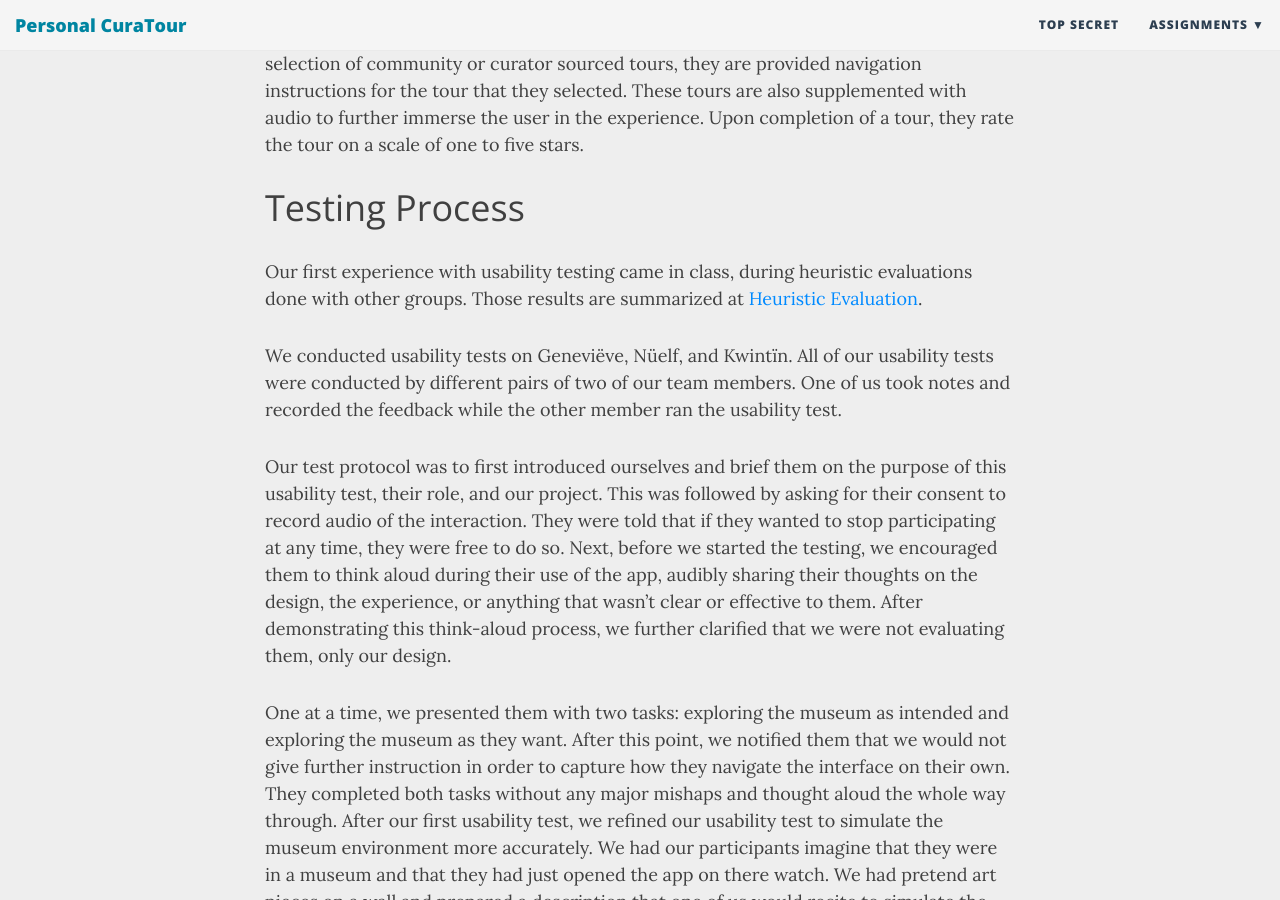
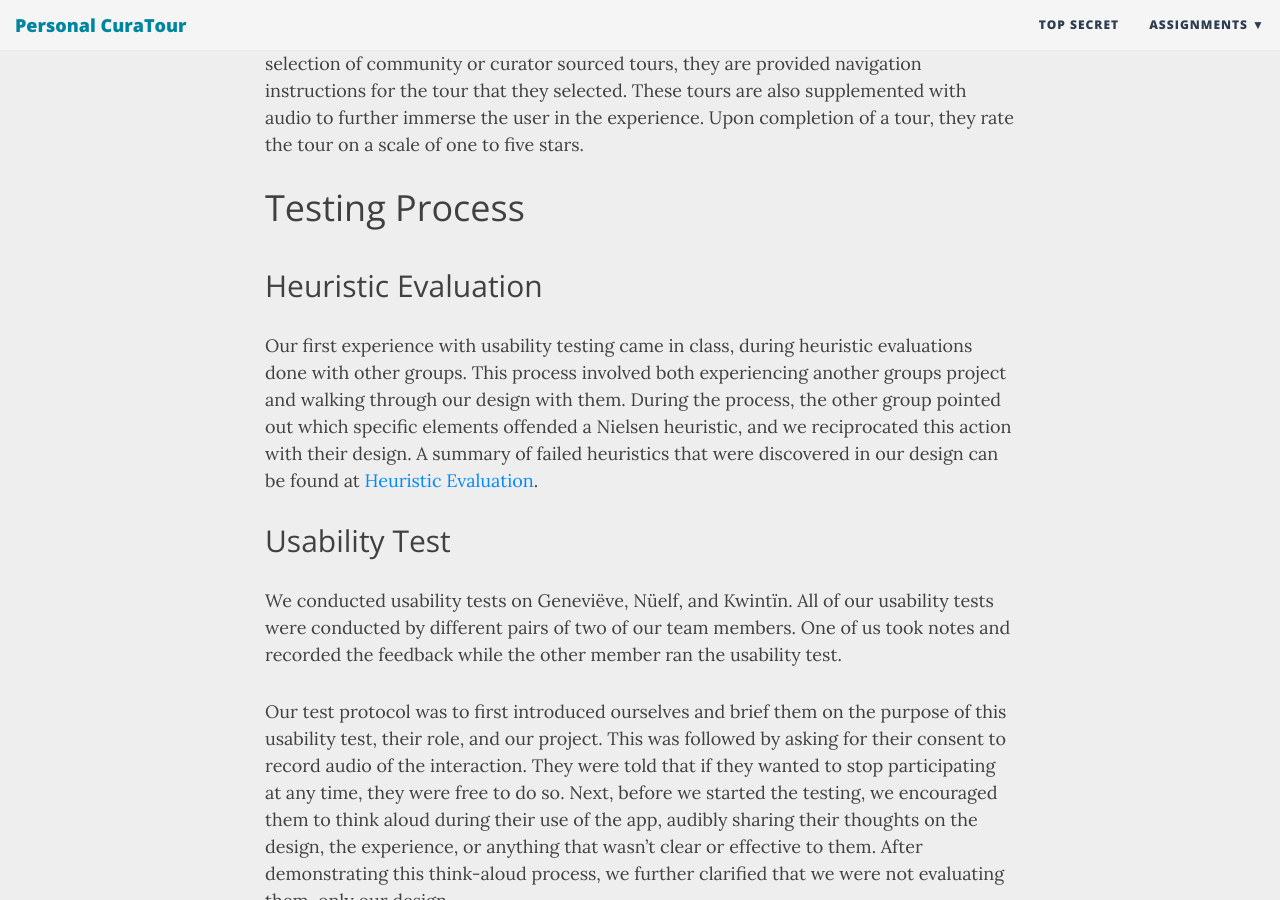
Before and after one commit to krtejeda/PersonalCuraTour, a Jekyll site: the page built from User-Experience-Design-Overview.md, in a window 1280 px wide and 900 px high, scrolled down 3002 px. Built offline with Jekyll 4.4.1, drawn with Linux system fonts in a browser that asks for light colours; nearby versions of some CDN libraries.

Commit message:
Update User-Experience-Design-Overview.md

```diff
--- a/User-Experience-Design-Overview.md
+++ b/User-Experience-Design-Overview.md
@@ -40,9 +40,11 @@ This goal is mainly accomplished through seamless deliverance of audio and navig
 The user has two options upon opening the app: “free roam” or “tour.” These two options reflect our two main tasks: explore the museum as intended and explore the museum whatever way makes sense to you. If the user chooses free roam, they begin exploring the museum at their own pace but have their experience supplemented with appropriate context via audio. The artworks that the user visits are saved so that once they are done, they can save their path, provide a title, and upload it for other visitors to experience what they experienced! On the other hand, if the user chooses a guided tour from the selection of community or curator sourced tours, they are provided navigation instructions for the tour that they selected. These tours are also supplemented with audio to further immerse the user in the experience. Upon completion of a tour, they rate the tour on a scale of one to five stars.
 
 # Testing Process
+----------------------------
+## Heuristic Evaluation
+Our first experience with usability testing came in class, during heuristic evaluations done with other groups. This process involved both experiencing another groups project and walking through our design with them. During the process, the other group pointed out which specific elements offended a Nielsen heuristic, and we reciprocated this action with their design. A summary of failed heuristics that were discovered in our design can be found at [Heuristic Evaluation](https://krtejeda.github.io/PersonalCuraTour/Heuristic-Evaluation/).
 
-Our first experience with usability testing came in class, during heuristic evaluations done with other groups. Those results are summarized at [Heuristic Evaluation](https://krtejeda.github.io/PersonalCuraTour/Heuristic-Evaluation/).
-
+## Usability Test
 We conducted usability tests on Geneviëve, Nüelf, and Kwintïn. All of our usability tests were conducted by different pairs of two of our team members. One of us took notes and recorded the feedback while the other member ran the usability test.
 
 Our test protocol was to first introduced ourselves and brief them on the purpose of this usability test, their role, and our project. This was followed by asking for their consent to record audio of the interaction. They were told that if they wanted to stop participating at any time, they were free to do so. Next, before we started the testing, we encouraged them to think aloud during their use of the app, audibly sharing their thoughts on the design, the experience, or anything that wasn’t clear or effective to them. After demonstrating this think-aloud process, we further clarified that we were not evaluating them, only our design.
```
